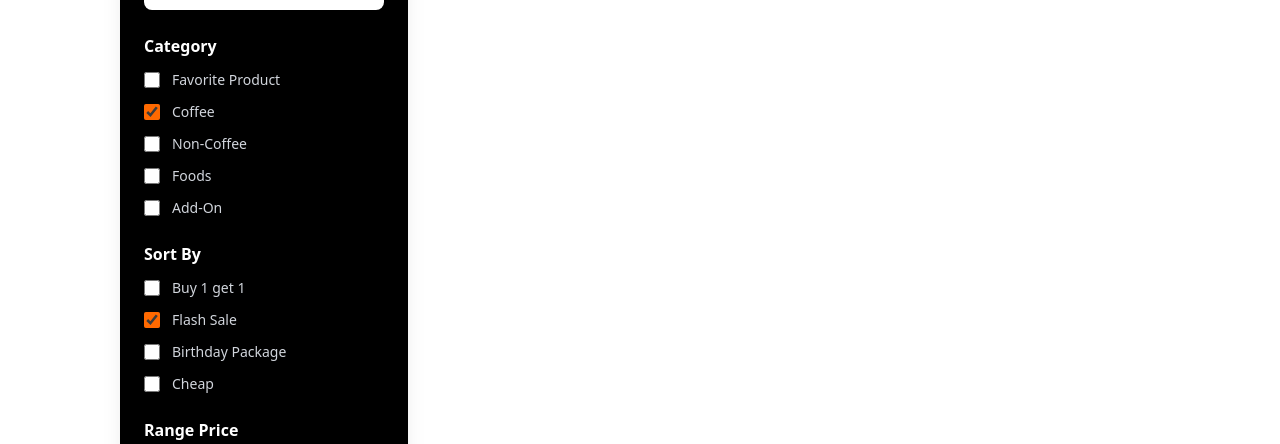
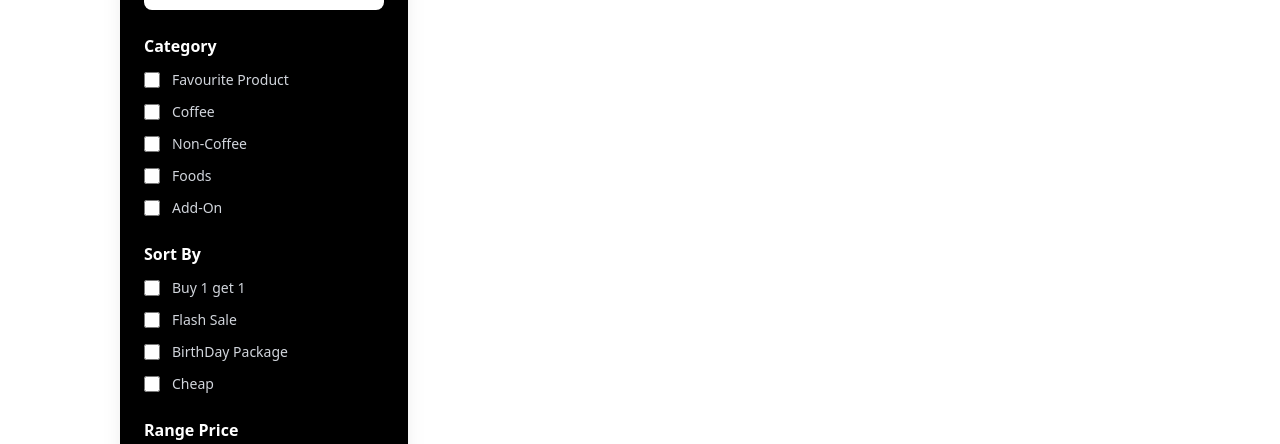
Before and after one commit to Arif14377/koda-b6-react, a React (Vite) app: page /product in a window 1280 px wide. Shown: the part 979-1423 px from the top of the page. Built offline with nearby package versions, Linux system fonts and the light colour scheme; no server answers.

Commit message:
feat: on progress filter feature

```diff
--- a/data.json
+++ b/data.json
@@ -8,7 +8,8 @@
             "price": 26000,
             "imgUrl": "/assets/images/hazelnut-latte.png",
             "isFlashSale": true,
-            "rating": 4
+            "rating": 4,
+            "category": ["Coffee", "Favourite Product"]
         },
         {
             "id": 2,
@@ -19,7 +20,8 @@
             "price": 29000,
             "imgUrl": "/assets/images/cappucino.png",
             "isFlashSale": false,
-            "rating": 5
+            "rating": 5,
+            "category": ["Coffee", "Favourite Product"]
         },
         {
             "id": 3,
@@ -30,7 +32,8 @@
             "price": 25000,
             "imgUrl": "/assets/images/gorengan.png",
             "isFlashSale": true,
-            "rating": 5
+            "rating": 5,
+            "category": ["Non-Coffee", "Foods"]
         },
         {
             "id": 4,
@@ -41,7 +44,8 @@
             "price": 24000,
             "imgUrl": "/assets/images/caramel-macchiato.png",
             "isFlashSale": true,
-            "rating": 3
+            "rating": 3,
+            "category": ["Coffee"]
         },
         {
             "id": 5,
@@ -52,6 +56,7 @@
             "price": 17000,
             "imgUrl": "/assets/images/cappucino.png",
             "isFlashSale": true,
-            "rating": 5.0
+            "rating": 5.0,
+            "category": ["Coffee", "Add-On"]
         }
     ]
--- a/src/components/FilterSidebar.jsx
+++ b/src/components/FilterSidebar.jsx
@@ -1,12 +1,41 @@
 import { useForm } from 'react-hook-form';
 
-const FilterSidebar = ({ onSearch }) => {
-  const { register } = useForm({ defaultValues: { search: "" } })
+const FilterSidebar = ({onFilter}) => {
+    const defaultValues = {
+        search: "",
+        category: [],
+        promo: []
+    }
+
+    const { register, handleSubmit, reset } = useForm({
+      defaultValues
+    })
+
+    function handleFilter(values) {
+        // normalisasi supaya selalu array
+        const normalized = {
+            ...values,
+            category: Array.isArray(values.category) ? values.category : (values.category ? [values.category] : []),
+            promo: Array.isArray(values.promo) ? values.promo : (values.promo ? [values.promo] : [])
+        };
+
+        if (typeof onFilter === 'function') {
+            onFilter(normalized)
+        }
+    }
+
+    function handleReset() {
+        reset({...defaultValues});
+        if (typeof onFilter === 'function') onFilter({...defaultValues});
+    }
+
+
     return (
-    <div className="bg-black text-white p-6 rounded-xl h-fit w-full lg:w-72 shadow-xl">
+        <form onSubmit={handleSubmit(handleFilter)}
+              className="bg-black text-white p-6 rounded-xl h-fit w-full lg:w-72 shadow-xl">
             <div className="flex justify-between items-center mb-6">
                 <h3 className="font-bold text-lg">Filter</h3>
-        <button className="text-xs text-gray-400 hover:text-white">Reset Filter</button>
+                <button type="button" onClick={handleReset} className="text-xs text-gray-400 hover:text-white">Reset Filter</button>
             </div>
 
             {/* Search */}
@@ -16,7 +45,7 @@ const FilterSidebar = ({ onSearch }) => {
                     type="text"
                     placeholder="Search Your Product"
                     className="w-full bg-white text-sm text-gray-600 px-4 py-3 rounded-lg focus:outline-none"
-            {...register("search", { onChange: (e) => onSearch && onSearch(e.target.value) })}
+                    {...register("search")}
                 />
             </div>
 
@@ -24,12 +53,26 @@ const FilterSidebar = ({ onSearch }) => {
             <div className="mb-6">
                 <h4 className="font-bold mb-3">Category</h4>
                 <div className="space-y-3 text-sm text-gray-300">
-            {['Favorite Product', 'Coffee', 'Non-Coffee', 'Foods', 'Add-On'].map((cat, idx) => (
-                <label key={idx} className="flex items-center gap-3 cursor-pointer hover:text-white">
-                    <input type="checkbox" defaultChecked={cat === 'Coffee'} className="accent-orange-500 w-4 h-4 rounded" />
-                    <span>{cat}</span>
+                    <label className="flex items-center gap-3 cursor-pointer hover:text-white">
+                        <input type="checkbox" {...register('category')} value={'Favourite Product'} id={'favProduct'} className="accent-orange-500 w-4 h-4 rounded"/>
+                        <span>Favourite Product</span>
                     </label>
-            ))}
+                    <label className="flex items-center gap-3 cursor-pointer hover:text-white">
+                        <input type="checkbox" {...register('category')} value={'Coffee'} id={'coffee'} className="accent-orange-500 w-4 h-4 rounded"/>
+                        <span>Coffee</span>
+                    </label>
+                    <label className="flex items-center gap-3 cursor-pointer hover:text-white">
+                        <input type="checkbox" {...register('category')} value={'Non-Coffee'} id={'nonCoffee'} className="accent-orange-500 w-4 h-4 rounded"/>
+                        <span>Non-Coffee</span>
+                    </label>
+                    <label className="flex items-center gap-3 cursor-pointer hover:text-white">
+                        <input type="checkbox" {...register('category')} value={'Foods'} id={'foods'} className="accent-orange-500 w-4 h-4 rounded"/>
+                        <span>Foods</span>
+                    </label>
+                    <label className="flex items-center gap-3 cursor-pointer hover:text-white">
+                        <input type="checkbox" {...register('category')} value={'Add-On'} id={'addOn'} className="accent-orange-500 w-4 h-4 rounded"/>
+                        <span>Add-On</span>
+                    </label>
                 </div>
             </div>
 
@@ -37,12 +80,22 @@ const FilterSidebar = ({ onSearch }) => {
             <div className="mb-6">
                 <h4 className="font-bold mb-3">Sort By</h4>
                 <div className="space-y-3 text-sm text-gray-300">
-            {['Buy 1 get 1', 'Flash Sale', 'Birthday Package', 'Cheap'].map((sort, idx) => (
-                <label key={idx} className="flex items-center gap-3 cursor-pointer hover:text-white">
-                     <input type="checkbox" defaultChecked={sort === 'Flash Sale'} className="accent-orange-500 w-4 h-4 rounded" />
-                    <span>{sort}</span>
+                    <label className="flex items-center gap-3 cursor-pointer hover:text-white">
+                        <input type="checkbox" {...register("promo")} value={'Buy 1 get 1'} id={'buyOneGetOne'} className="accent-orange-500 w-4 h-4 rounded"/>
+                        <span>Buy 1 get 1</span>
                     </label>
-            ))}
+                    <label className="flex items-center gap-3 cursor-pointer hover:text-white">
+                        <input type="checkbox" {...register("promo")} value={'Flash Sale'} id={'flashSale'} className="accent-orange-500 w-4 h-4 rounded"/>
+                        <span>Flash Sale</span>
+                    </label>
+                    <label className="flex items-center gap-3 cursor-pointer hover:text-white">
+                        <input type="checkbox" {...register("promo")} value={'Birthday Package'} id={'birthDay'} className="accent-orange-500 w-4 h-4 rounded"/>
+                        <span>BirthDay Package</span>
+                    </label>
+                    <label className="flex items-center gap-3 cursor-pointer hover:text-white">
+                        <input type="checkbox" {...register("promo")} value={'Cheap'} id={'Cheap'} className="accent-orange-500 w-4 h-4 rounded"/>
+                        <span>Cheap</span>
+                    </label>
                 </div>
             </div>
 
@@ -51,8 +104,10 @@ const FilterSidebar = ({ onSearch }) => {
                 <h4 className="font-bold mb-3">Range Price</h4>
                 <div className="relative w-full h-1 bg-gray-600 rounded mt-4">
                     <div className="absolute left-0 top-0 h-full bg-orange-500 w-2/3"></div>
-            <div className="absolute left-0 -top-1.5 w-4 h-4 bg-white rounded-full shadow cursor-pointer border-2 border-orange-500"></div>
-            <div className="absolute left-2/3 -top-1.5 w-4 h-4 bg-white rounded-full shadow cursor-pointer border-2 border-orange-500"></div>
+                    <div
+                        className="absolute left-0 -top-1.5 w-4 h-4 bg-white rounded-full shadow cursor-pointer border-2 border-orange-500"></div>
+                    <div
+                        className="absolute left-2/3 -top-1.5 w-4 h-4 bg-white rounded-full shadow cursor-pointer border-2 border-orange-500"></div>
                 </div>
                 <div className="flex justify-between text-xs text-gray-400 mt-4">
                     <span>IDR 10k</span>
@@ -60,10 +115,11 @@ const FilterSidebar = ({ onSearch }) => {
                 </div>
             </div>
 
-      <button className="w-full bg-orange-500 py-3 rounded-lg font-bold text-black hover:bg-orange-600 transition shadow-lg shadow-orange-500/30">
+            <button type={'submit'}
+                className="w-full bg-orange-500 py-3 rounded-lg font-bold text-black hover:bg-orange-600 transition shadow-lg shadow-orange-500/30">
                 Apply Filter
             </button>
-    </div>
+        </form>
     );
     };
 
--- a/src/components/ProductCardUpdated.jsx
+++ b/src/components/ProductCardUpdated.jsx
@@ -7,6 +7,7 @@ const ProductCardUpdated = ({id, imgUrl, name, description, price, oldPrice, isF
   const maxStar = 5;
   const pullCart = JSON.parse(localStorage.getItem("cart")) || []
 
+  //
   function addToCart() {
     const productToCart = {
       id: id,
--- a/src/pages/Product.jsx
+++ b/src/pages/Product.jsx
@@ -12,8 +12,10 @@ import {useEffect, useState} from "react";
 const URL = "https://raw.githubusercontent.com/Arif14377/koda-b6-react/refs/heads/main/data.json"
 
 function Product() {
-    // Dummy Data Product
+    // Dummy Data Product (hasil fetch JSON)
     const [products, setProducts] = useState([]);
+    const [filter, setFilter] = useState({ search: '', category: [], promo: [] });
+
     useEffect(() => {
         const fetchProducts = async () => {
             const result = await getData(URL);
@@ -22,8 +24,36 @@ function Product() {
         fetchProducts();
     }, []);
 
-    const [query, setQuery] = useState("")
-    const filtered = products.filter(product => product.name.toLowerCase().includes(query.toLowerCase()))
+    function onFilter(values) {
+        setFilter(values);
+    }
+
+    console.log(filter);
+
+    const filtered = products.filter(item => {
+        console.log("category item : ", item.category);
+        console.log("promo item : ", item.promo)
+        if (filter.category.length === 0 && filter.promo.length === 0) {
+            return item.name.includes(filter.search)
+        } else if (filter.category.length >= 1) {
+            return item.name.toLowerCase().includes(filter.search.toLowerCase()) && filter.category.some(cat => {
+                return item.category.includes(cat)
+            })
+        } else if (filter.promo.length >= 1) {
+            return item.name.toLowerCase().includes(filter.search.toLowerCase()) && filter.promo.some(promo => {
+                return item.promo.includes(promo)
+            })
+        }
+        return (
+            item.name.toLowerCase().includes(filter.search.toLowerCase()) &&
+            filter.category.some(cat => {
+                return item.category.includes(cat)
+            }) &&
+                filter.promo.some(promo => {
+                    return item.promo.includes(promo)
+                })
+        )
+    })
 
     return (
         <div>
@@ -41,7 +71,7 @@ function Product() {
                 <ReusableTitle>Today <span>Promo</span></ReusableTitle>
                 <div className="flex flex-col md:flex-row gap-8">
                     <div className="shrink-0 hidden md:block">
-                        <FilterSidebar onSearch={setQuery} />
+                        <FilterSidebar onFilter={onFilter}/>
                     </div>
                     <div className="flex-1">
                         <div className="grid grid-cols-1 sm:grid-cols-2 lg:grid-cols-2 xl:grid-cols-3 gap-6">
@@ -50,7 +80,7 @@ function Product() {
                                     key={product.id}
                                     id={product.id}
                                     imgUrl={product.imgUrl}
-                                    title={product.name}
+                                    name={product.name}
                                     desc={product.description}
                                     rating={product.rating}
                                     oldPrice={product.oldPrice}
```
Lines whose indentation alone changed are shown as unchanged.
